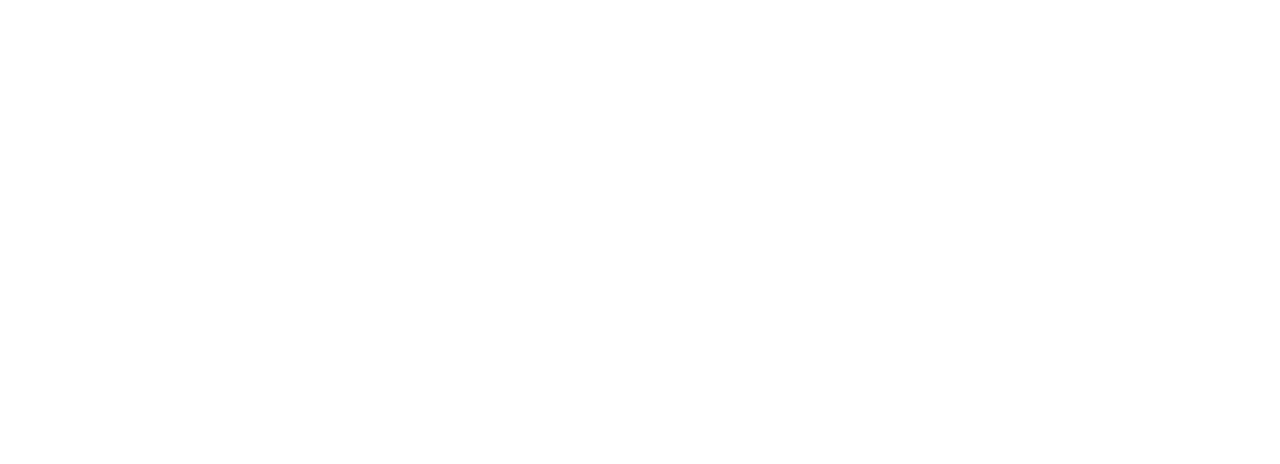
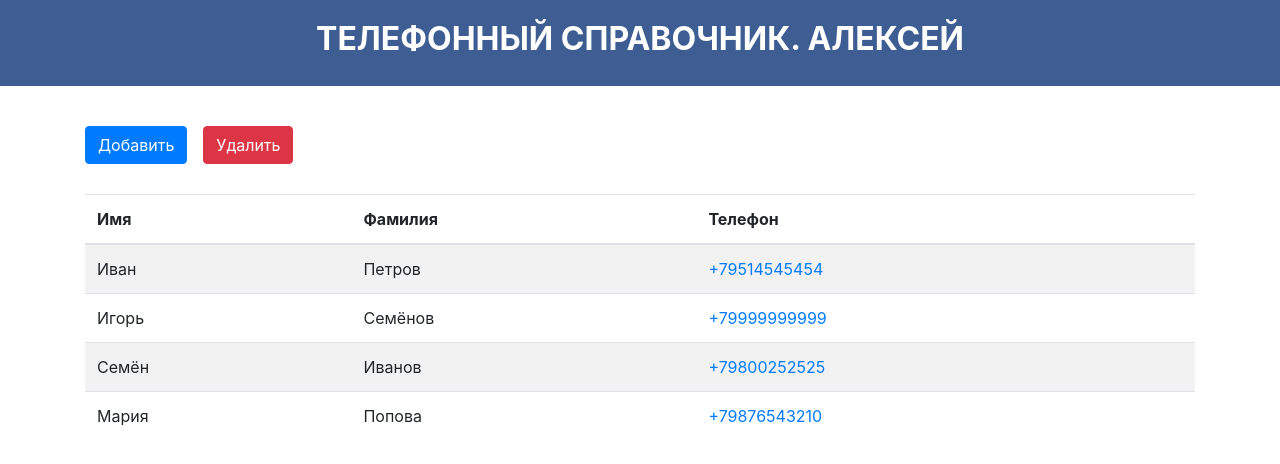
Before and after one commit to oneight15/phonebook, a plain HTML site: page index.html in a window 1280 px wide. Drawn offline with nearby package versions, Linux system fonts and the light colour scheme.

Commit message:
feat: repeat lesson

```diff
--- a/data.js
+++ b/data.js
@@ -1,3 +1,5 @@
+'use strict';
+
 const data = [
   {
     name: 'Иван',
--- a/index.html
+++ b/index.html
@@ -12,10 +12,20 @@
   <link rel="stylesheet" href="https://cdnjs.cloudflare.com/ajax/libs/bootstrap/4.6.1/css/bootstrap.min.css">
   <link rel="stylesheet" href="phonebook/css/style.css">
 
+  <script src="phonebook/script/script.js" defer></script>
+
+  <script>
+    document.addEventListener('DOMContentLoaded', () => {
+      phoneBookInit('#app', 'Алексей');
+    })
+  </script>
+
 </head>
 
 <body>
 
+  <div id="app"></div>
+
 </body>
 
 </html>
--- /dev/null
+++ b/phonebook/script/script.js
@@ -0,0 +1,226 @@
+'use strict';
+
+const data = [
+  {
+    name: 'Иван',
+    surname: 'Петров',
+    phone: '+79514545454',
+  },
+  {
+    name: 'Игорь',
+    surname: 'Семёнов',
+    phone: '+79999999999',
+  },
+  {
+    name: 'Семён',
+    surname: 'Иванов',
+    phone: '+79800252525',
+  },
+  {
+    name: 'Мария',
+    surname: 'Попова',
+    phone: '+79876543210',
+  },
+];
+
+{
+  const createContainer = () => {
+    const container = document.createElement('div');
+    container.classList.add('container');
+    return container;
+  };
+
+  const createHeader = () => {
+    const header = document.createElement('header');
+    header.classList.add('header');
+
+    const headerContainer = createContainer();
+    header.append(headerContainer);
+
+    header.headerContainer = headerContainer;
+
+    return header;
+  };
+
+  const createLogo = title => {
+    const h1 = document.createElement('h1');
+    h1.classList.add('logo');
+    h1.textContent = `Телефонный справочник. ${title}`;
+
+    return h1;
+  };
+
+  const createMain = () => {
+    const main = document.createElement('main');
+
+    const mainContainer = createContainer();
+    main.append(mainContainer);
+    main.mainContainer = mainContainer;
+
+    return main;
+  };
+
+  const createButtonsGroup = params => {
+    const btnWrapper = document.createElement('div');
+    btnWrapper.classList.add('btn-wrapper');
+
+    const btns = params.map(({className, type, text}) => {
+      const button = document.createElement('button');
+      button.type = type;
+      button.textContent = text;
+      button.className = className;
+      return button;
+    });
+
+    btnWrapper.append(...btns);
+
+    return {
+      btnWrapper,
+      btns,
+    };
+  };
+
+  const createTable = () => {
+    const table = document.createElement('table');
+    table.classList.add('table', 'table-striped');
+
+    const thead = document.createElement('thead');
+    thead.insertAdjacentHTML('beforeend', `
+      <tr>
+        <th class="delete">Удалить</th>
+        <th>Имя</th>
+        <th>Фамилия</th>
+        <th>Телефон</th>
+      </tr>
+    `);
+
+    const tbody = document.createElement('tbody');
+
+    table.append(thead, tbody);
+    table.tbody = tbody;
+
+    return table;
+  };
+
+  const createForm = () => {
+    const overlay = document.createElement('div');
+    overlay.classList.add('form-overlay');
+
+    const form = document.createElement('form');
+    form.classList.add('form');
+    form.insertAdjacentHTML('beforeend', `
+      <button class="close" type="button"></button>
+      <h2 class="form-title">Добавить контакт</h2>
+      <div class="form-group">
+        <label class="form-label" for="name">Имя:</label>
+        <input class="form-input" name="name"
+          id="name" type="text" required>
+      </div>
+      <div class="form-group">
+        <label class="form-label" for="surname">Фамилия:</label>
+        <input class="form-input" name="surname"
+          id="surname" type="text" required>
+      </div>
+      <div class="form-group">
+        <label class="form-label" for="phone">Телефон:</label>
+        <input class="form-input" name="phone"
+          id="phone" type="number" required>
+      </div>
+    `);
+
+    const buttonGroup = createButtonsGroup([
+      {
+        className: 'btn btn-primary mr-3',
+        type: 'submit',
+        text: 'Добавить',
+      },
+      {
+        className: 'btn btn-danger',
+        type: 'reset',
+        text: 'Отмена',
+      },
+    ]);
+
+    form.append(...buttonGroup.btns);
+
+    overlay.append(form);
+
+    return {
+      overlay,
+      form,
+    };
+  };
+
+
+  const renderPhoneBook = (app, title) => {
+    const header = createHeader();
+    const logo = createLogo(title);
+    const main = createMain();
+    const buttonGroup = createButtonsGroup([
+      {
+        className: 'btn btn-primary mr-3',
+        type: 'button',
+        text: 'Добавить',
+      },
+      {
+        className: 'btn btn-danger',
+        type: 'button',
+        text: 'Удалить',
+      },
+    ]);
+    const table = createTable();
+    const form = createForm();
+
+    header.headerContainer.append(logo);
+    main.mainContainer.append(buttonGroup.btnWrapper, table, form.overlay);
+    app.append(header, main);
+
+    return {
+      list: table.tbody,
+    };
+  };
+
+  const createRow = ({name: firstName, surname, phone}) => {
+    const tr = document.createElement('tr');
+
+    const tdDel = document.createElement('td');
+    tdDel.classList.add('delete');
+    const buttonDel = document.createElement('button');
+    tdDel.append(buttonDel);
+    buttonDel.classList.add('del-icon');
+
+    const tdName = document.createElement('td');
+    tdName.textContent = firstName;
+
+    const tdSurname = document.createElement('td');
+    tdSurname.textContent = surname;
+
+    const tdPhone = document.createElement('td');
+    const phoneLink = document.createElement('a');
+    phoneLink.href = `tel:${phone}`;
+    phoneLink.textContent = phone;
+
+    tdPhone.append(phoneLink);
+
+    tr.append(tdDel, tdName, tdSurname, tdPhone);
+
+    return tr;
+  };
+
+  const renderContacts = (elem, data) => {
+    const allRow = data.map(createRow);
+    elem.append(...allRow);
+  };
+
+  const init = (selectorApp, title) => {
+    const app = document.querySelector(selectorApp);
+    const phoneBook = renderPhoneBook(app, title);
+
+    const {list} = phoneBook;
+
+    renderContacts(list, data);
+    // Функционал
+  };
+
+  window.phoneBookInit = init;
+}
```
